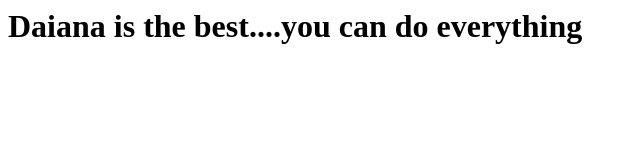
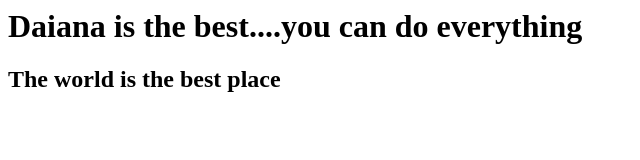
Before and after one commit to eveningstar33/firstgitrepo, a plain HTML site: page index.html in a window 1280 px wide. Shown: the whole page, without its empty margins (0-640 px from the left). Drawn offline with Linux system fonts and the light colour scheme.

Commit message:
A new row was added

```diff
--- a/index.html
+++ b/index.html
@@ -1,6 +1,7 @@
 <html>
 	<body>
 		<h1>Daiana is the best....you can do everything</h1>
+		<h2>The world is the best place</h2>
 		</body>
 
 </html>
```
